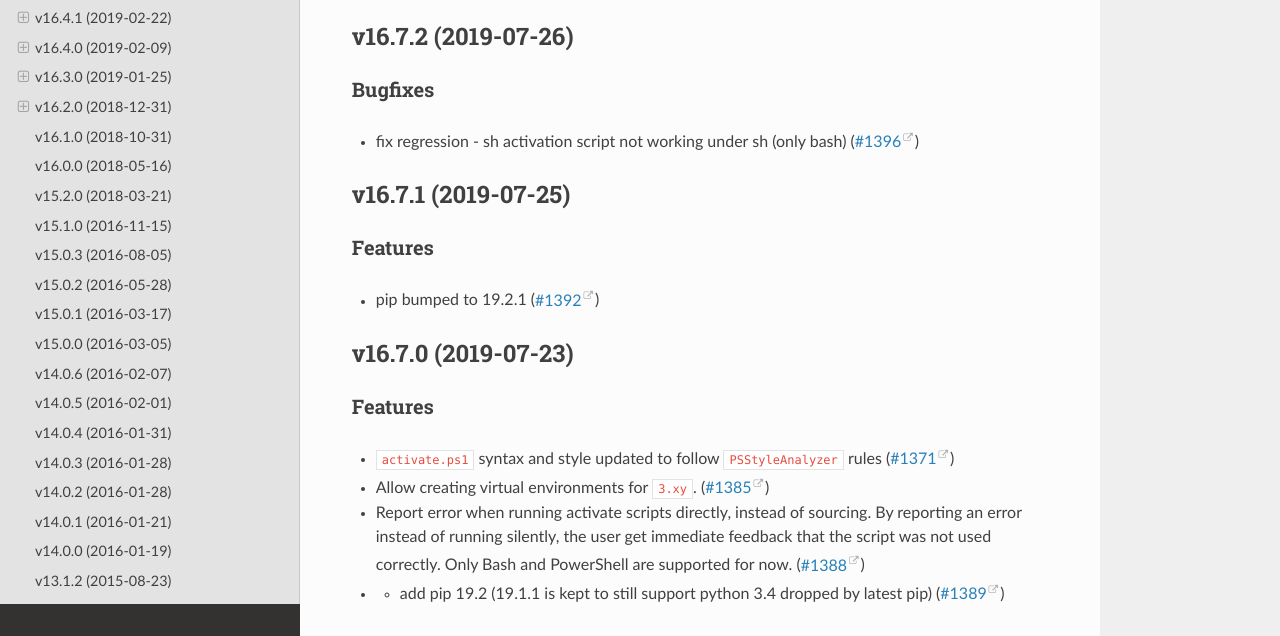
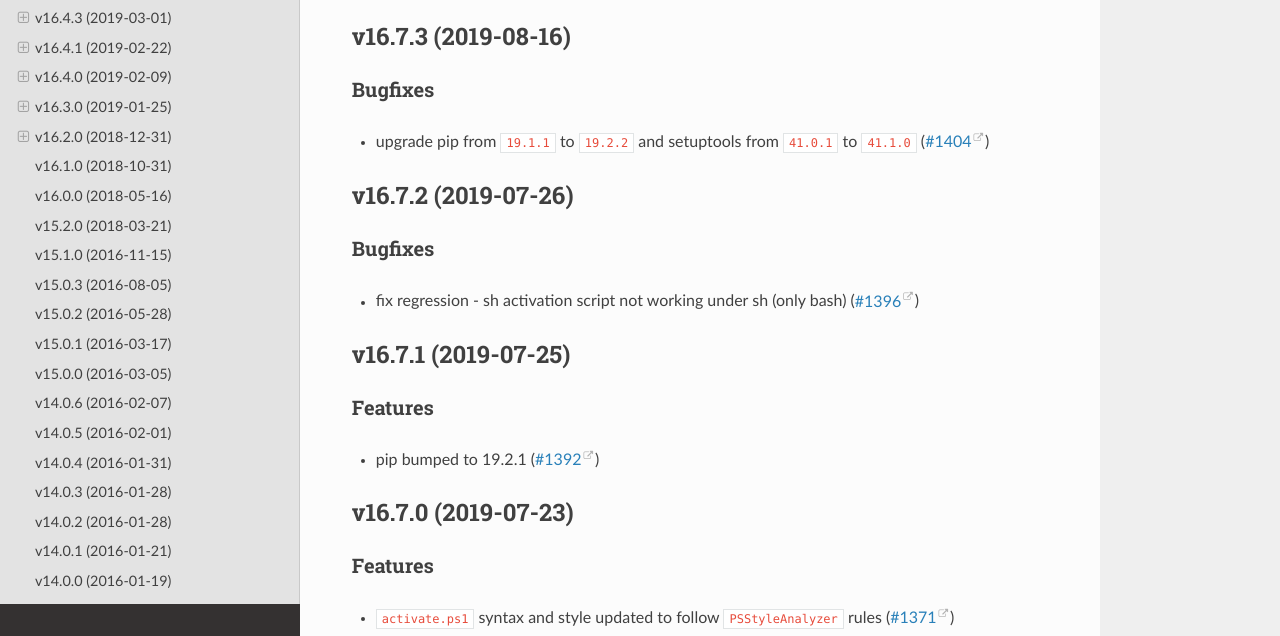
Before and after one commit to pypa/virtualenv, a Sphinx documentation site: the page built from docs/changes.rst, in a window 1280 px wide and 900 px high, cut to the strip 264-900 px from the top of the window. Built offline with Sphinx 7.4.7 and the Read the Docs theme 2.0.0, drawn with Linux system fonts in a browser that asks for light colours.

Commit message:
release 16.7.3

```diff
--- a/docs/changelog/1404.bugfix.rst
+++ /dev/null
@@ -1 +0,0 @@
-upgrade pip from ``19.1.1`` to ``19.2.2`` and setuptools from ``41.0.1`` to ``41.1.0``
--- a/docs/changes.rst
+++ b/docs/changes.rst
@@ -4,6 +4,15 @@
 .. include:: _draft.rst
 
 .. towncrier release notes start
+
+v16.7.3 (2019-08-16)
+--------------------
+
+Bugfixes
+^^^^^^^^
+
+- upgrade pip from ``19.1.1`` to ``19.2.2`` and setuptools from ``41.0.1`` to ``41.1.0`` (`#1404 <https://github.com/pypa/virtualenv/issues/1404>`_)
+
 
 v16.7.2 (2019-07-26)
 --------------------
```
